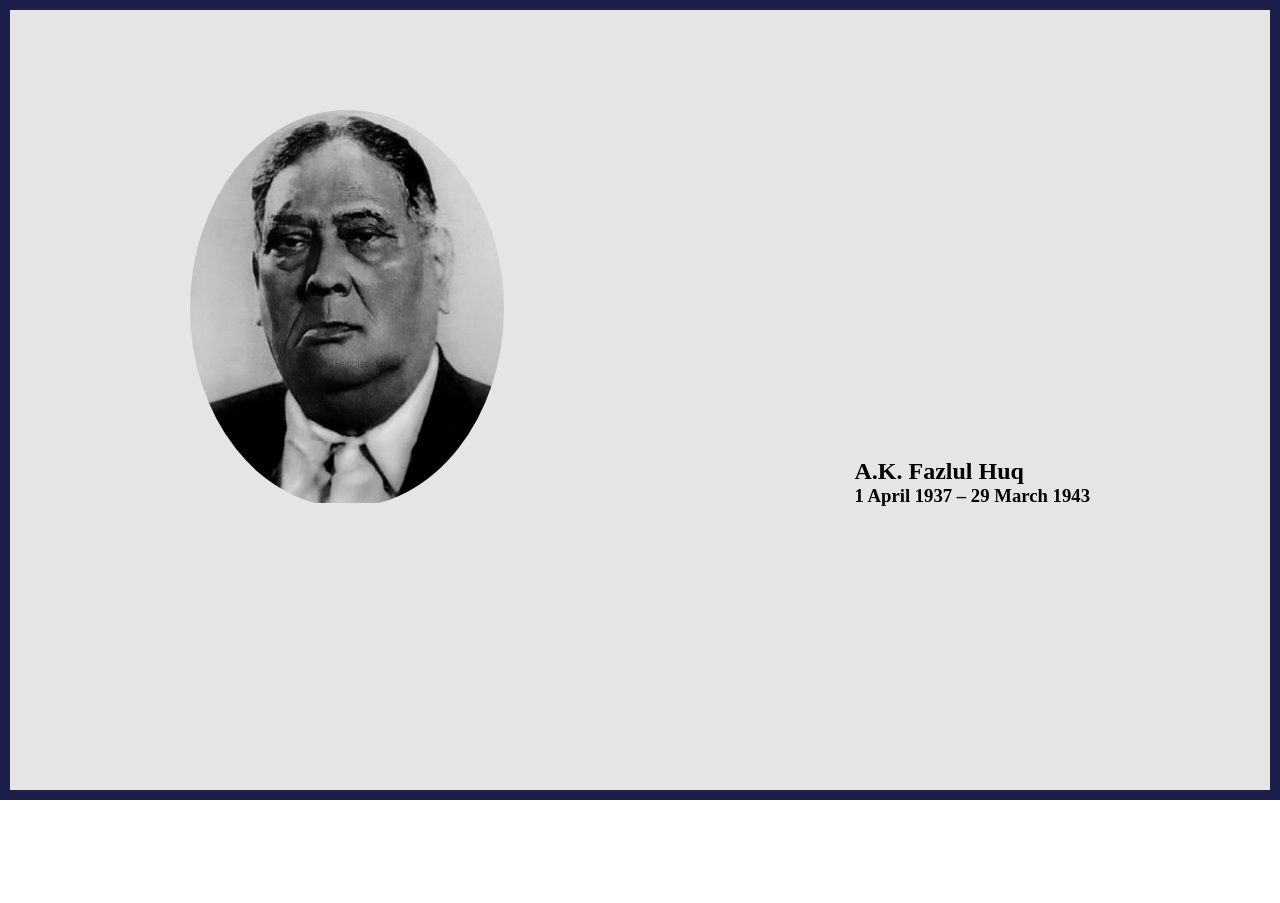
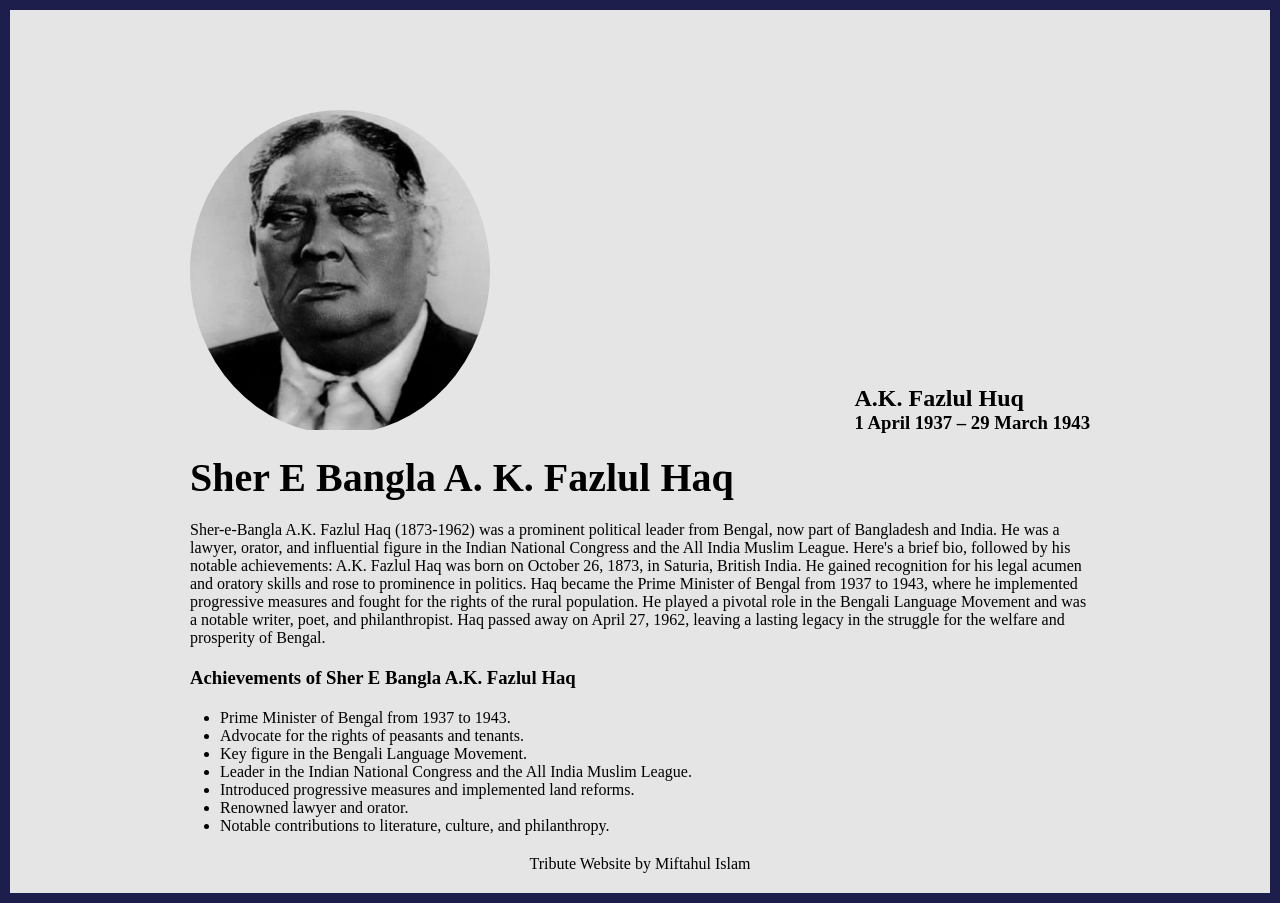
Before and after one commit to miftarek/Ten-Practice-Project, a plain HTML site: page Index.html in a window 1280 px wide. Before the commit the page ends 800 px from the top, so only its background shows below. Drawn offline with Linux system fonts and the light colour scheme.

Commit message:
tribute update

```diff
--- a/Index.html
+++ b/Index.html
@@ -19,6 +19,27 @@
             <h3>1 April 1937 – 29 March 1943</h3>
         </div>
     </section>
+    <Section class="biography">
+        <div class="bio-main">
+            <h1>Sher E Bangla A. K. Fazlul Haq</h1>
+            <p>Sher-e-Bangla A.K. Fazlul Haq (1873-1962) was a prominent political leader from Bengal, now part of Bangladesh and India. He was a lawyer, orator, and influential figure in the Indian National Congress and the All India Muslim League. Here's a brief bio, followed by his notable achievements:
+
+            A.K. Fazlul Haq was born on October 26, 1873, in Saturia, British India. He gained recognition for his legal acumen and oratory skills and rose to prominence in politics. Haq became the Prime Minister of Bengal from 1937 to 1943, where he implemented progressive measures and fought for the rights of the rural population. He played a pivotal role in the Bengali Language Movement and was a notable writer, poet, and philanthropist. Haq passed away on April 27, 1962, leaving a lasting legacy in the struggle for the welfare and prosperity of Bengal.</p>
+        </div>
+        <div class="bio-bullet-point">
+            <h3>Achievements of Sher E Bangla A.K. Fazlul Haq</h3>
+            <ul>
+                <li>Prime Minister of Bengal from 1937 to 1943.</li>
+                <li>Advocate for the rights of peasants and tenants.</li>
+                <li>Key figure in the Bengali Language Movement.</li>
+                <li>Leader in the Indian National Congress and the All India Muslim League.</li>
+                <li>Introduced progressive measures and implemented land reforms.</li>
+                <li>Renowned lawyer and orator.</li>
+                <li>Notable contributions to literature, culture, and philanthropy.</li>
+            </ul>
+        </div>
+    </Section>
+    <footer>Tribute Website by Miftahul Islam</footer>
 </div>
 </div>
 </body>
--- a/style.css
+++ b/style.css
@@ -8,6 +8,11 @@
     background-color: #E5E5E5;
     min-height: 100vh;
     border: 10px solid #1d1e4c;
+}
+
+.img-container img{
+    width: 300px;
+    height: 320px;
 }
 
 .content{
@@ -26,3 +31,23 @@
     border-radius: 50%;
     overflow: hidden;
 }
+
+.bio-main h1{
+    font-size: 40px;
+    margin-top: 20px;
+    margin-bottom: 20px;
+}
+
+.bio-main p{
+    margin-bottom: 20px;
+}
+
+.bio-bullet-point ul{
+    margin-top: 20px;
+    margin-left: 30px;
+}
+
+footer{
+    margin: 20px 20px;
+    text-align: center;
+}
```
